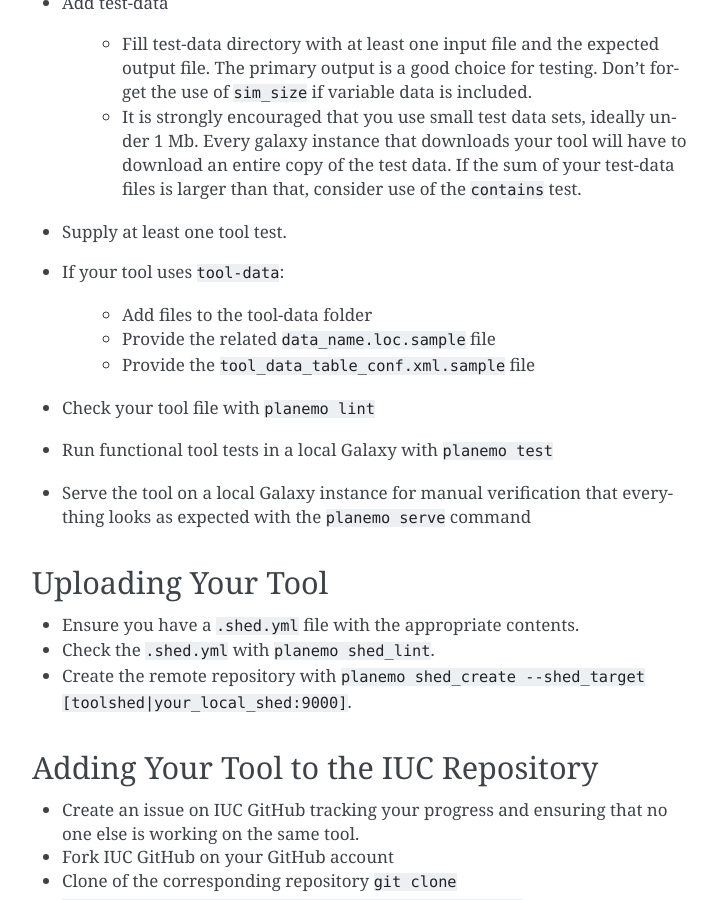
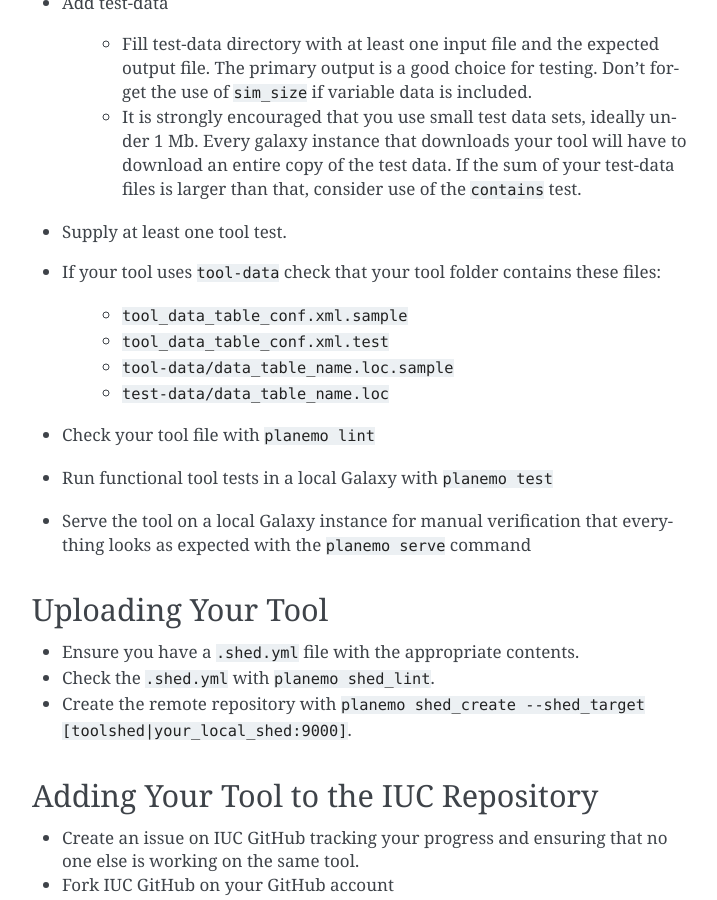
Before and after one commit to galaxy-iuc/standards, a Sphinx documentation site: the page built from docs/best_practices/integration_checklist.rst, in a window 1280 px wide and 900 px high, scrolled down 785 px. Shown: the whole window, without its empty margins (388-1105 px from the left). Built offline with Sphinx 7.4.7, drawn with Linux system fonts in a browser that asks for light colours.

Commit message:
Fix checklist for tool-data
Made these changes as it was not clear to me from this doc that I also needed additional files for testing a tool with a data table with Planemo.

```diff
--- a/docs/best_practices/integration_checklist.rst
+++ b/docs/best_practices/integration_checklist.rst
@@ -39,11 +39,12 @@ Creating the Tool Wrapper
       test.
 
 - Supply at least one tool test.
-- If your tool uses ``tool-data``:
+- If your tool uses ``tool-data`` check that your tool folder contains these files:
 
-    - Add files to the tool-data folder
-    - Provide the related ``data_name.loc.sample`` file
-    - Provide the ``tool_data_table_conf.xml.sample`` file
+    - ``tool_data_table_conf.xml.sample``
+    - ``tool_data_table_conf.xml.test``
+    - ``tool-data/data_table_name.loc.sample``
+    - ``test-data/data_table_name.loc``
 
 - Check your tool file with ``planemo lint``
 - Run functional tool tests in a local Galaxy with ``planemo test``
```
